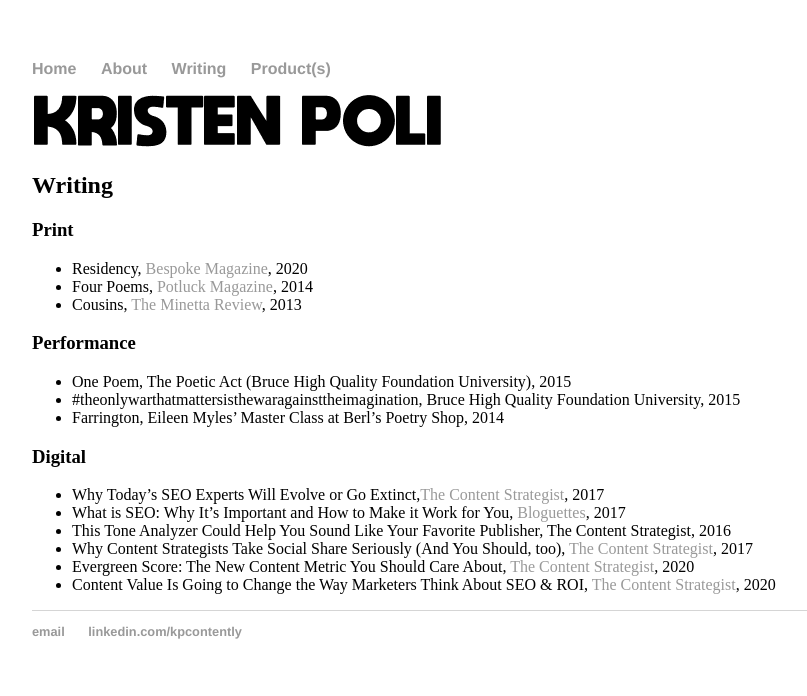
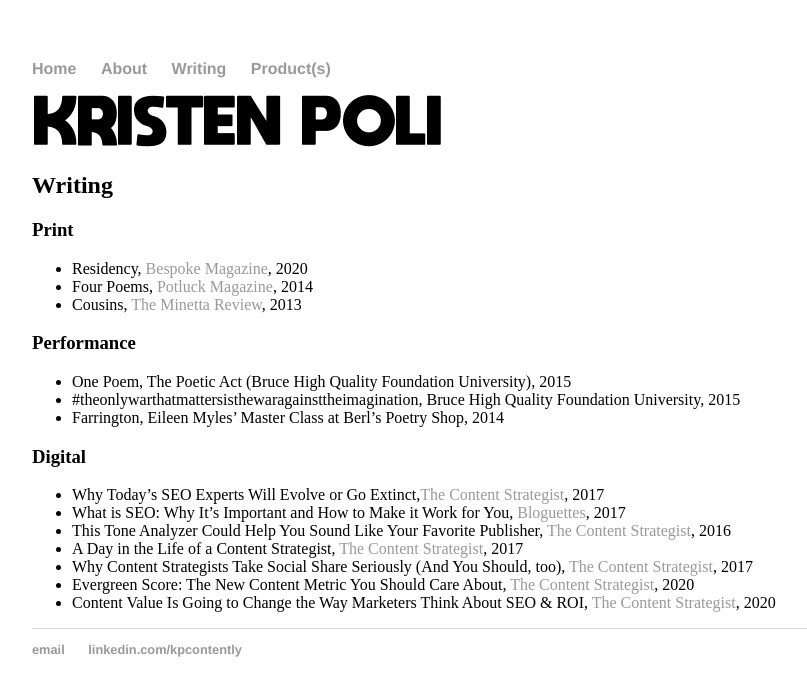
Before and after one commit to kristenepoli/portfolio, a Jekyll site: the page built from writing.html, in a window 1280 px wide. Shown: the top 696 px of the page, without its empty margins (160-967 px from the left). Built offline with Jekyll 4.4.1, drawn with Linux system fonts in a browser that asks for light colours.

Commit message:
Update writing.html

```diff
--- a/writing.html
+++ b/writing.html
@@ -23,7 +23,8 @@ title: It's nice to meet you
 <ul>
 <li>Why Today’s SEO Experts Will Evolve or Go Extinct,<a href="https://contently.com/2017/12/11/seo-experts-go-extinct/">The Content Strategist</a>, 2017</li>
 <li>What is SEO: Why It’s Important and How to Make it Work for You, <a href="https://bloguettes.com/what-is-seo-important-make-work-you/">Bloguettes</a>, 2017</li>
-<li>This Tone Analyzer Could Help You Sound Like Your Favorite Publisher, The Content Strategist, 2016</li>
+<li>This Tone Analyzer Could Help You Sound Like Your Favorite Publisher, <a href="https://contently.com/2016/11/14/tone-analyzer-favorite-publisher/">The Content Strategist</a>, 2016</li>
+<li>A Day in the Life of a Content Strategist, <a href="https://contently.com/2017/09/18/day-life-content-strategist/">The Content Strategist</a>, 2017</li>
 <li>Why Content Strategists Take Social Share Seriously (And You Should, too), <a href="https://contently.com/2017/05/15/take-social-shares-seriously/">The Content Strategist</a>, 2017</li>
 <li>Evergreen Score: The New Content Metric You Should Care About, <a href="https://contently.com/2020/03/19/evergreen-score-new-content-metric/">The Content Strategist</a>, 2020</li>
 <li>Content Value Is Going to Change the Way Marketers Think About SEO & ROI,<a href="https://contently.com/2020/12/03/content-value-change-marketers-seo/"> The Content Strategist</a>, 2020</li>
```
